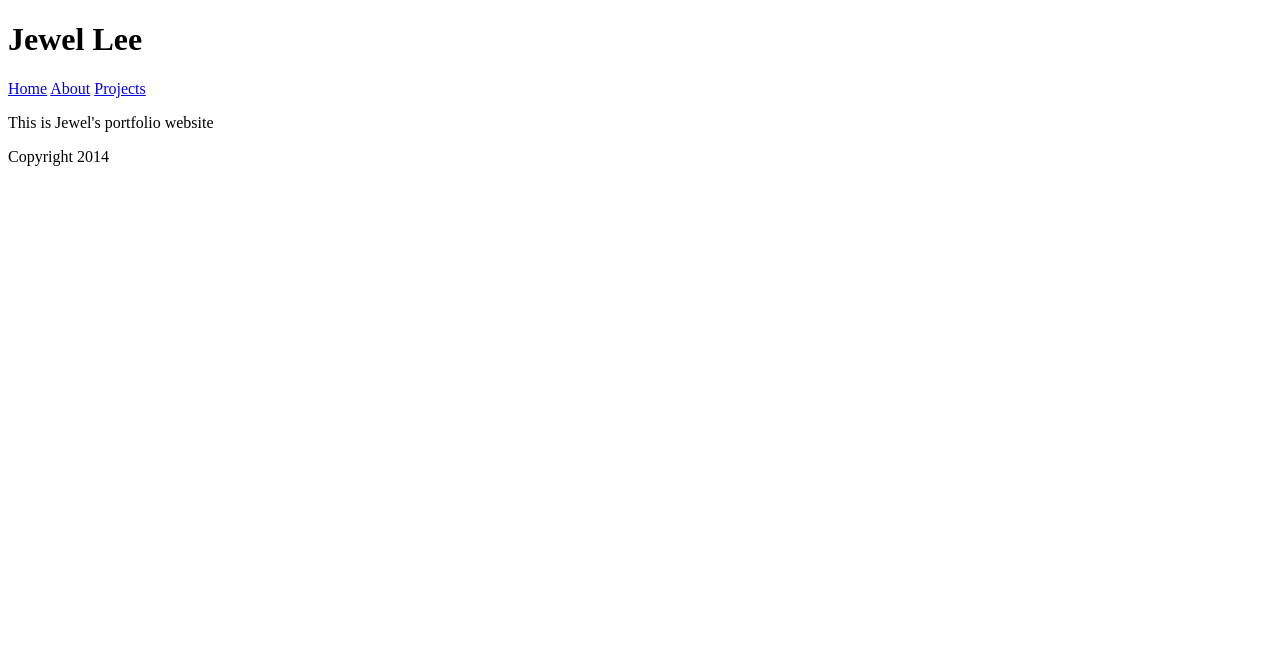
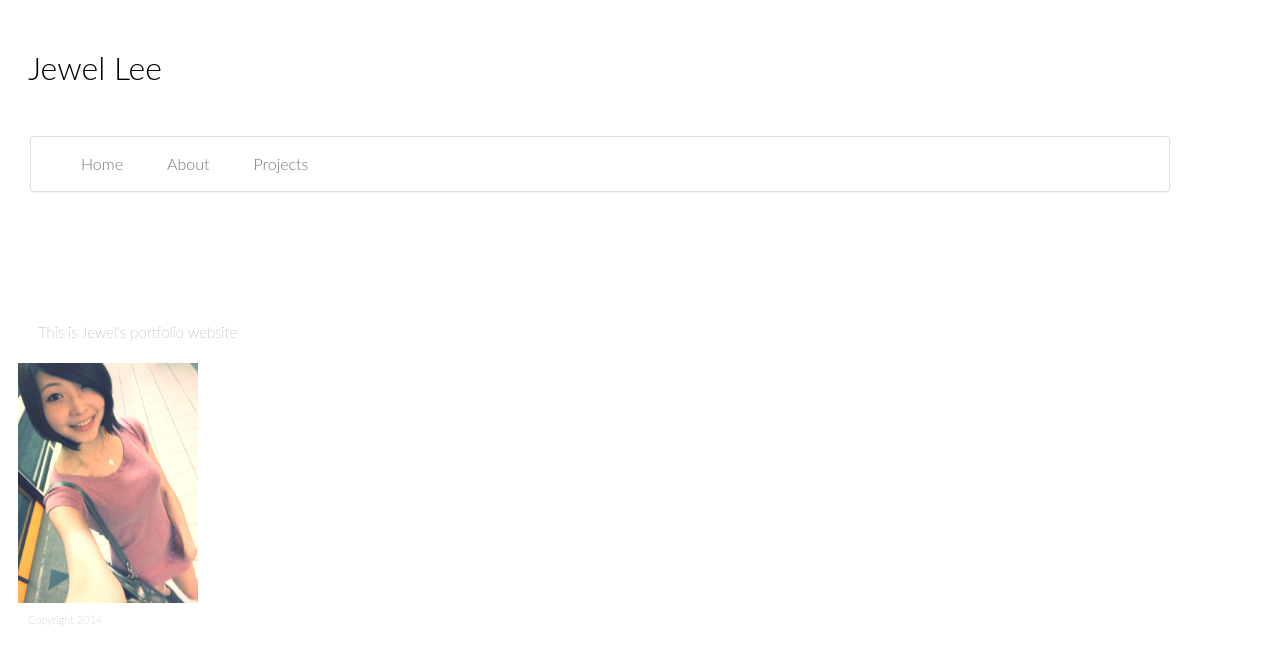
Before and after one commit to JewelYLee/portfolio, a plain HTML site: page index.html in a window 1280 px wide. Drawn offline with Linux system fonts and the light colour scheme.

Commit message:
add stylesheet

```diff
--- a/index.html
+++ b/index.html
@@ -3,28 +3,29 @@
 <head>
     <meta charst="utf-8">
     <title>Jewel Lee - Portfolio Website</title>
+    <link rel="stylesheet" type="text/css" href="styles/first-stylesheet.css"/>
 </head>
 <body>
     <header>
         <!-- logo, site name, main nav-->
         <h1>Jewel Lee</h1>
+
         <nav>
-            <a href="index.html">Home</a>
-            <a href="about.html">About</a>
-            <a href="porjects.html">Projects</a>
+            <ul>
+                <li><a href="index.html">Home</a></li>
+                <li><a href="about.html">About</a></li>
+                <li><a href="projects.html">Projects</a></li>
+            </ul>
         </nav>
     </header>
     <article>
         <!-- headline, article, img-->
-
+        <p>This is Jewel's portfolio website</p>
+        <a href="index.html"><img class="pic" src='jewel.JPG' alt='Jewel'/></a>
     </article>
-    <aside>
-        <!-- author blurb, img, related links-->
-        <p>This is Jewel's portfolio website</p>
-    </aside>
     <footer>
         <!-- copyright info, contact info-->
-        <p>Copyright <date>2014</date></p>
+        <h6>Copyright <date>2014</date></h6>
     </footer>
 
 </body>
--- /dev/null
+++ b/styles/first-stylesheet.css
@@ -0,0 +1,74 @@
+/* CSS file for Jewel's portfolio website*/
+html {background:#ffffff}
+/* Profile Pic */
+img.pic {
+	height:240px;
+	margin:0;
+	float:left;
+	border:0;
+    opacity:0.85;
+    }
+/* navbar */
+nav {
+	background-color: #fff;
+	border: 1px solid #dedede;
+	border-radius: 4px;
+	box-shadow: 0 2px 2px -1px rgba(0, 0, 0, 0.055);
+	color: #888;
+	display: block;
+	margin: 8px 22px 8px 22px;
+	width: 90%;
+}
+a {
+    font-family:'Lato', sans-serif;
+    font-weight: 300;
+    line-height: 140%;
+	margin:10px;
+	padding:0;
+}
+    a:link { color: #777777; text-decoration: none }
+    a:visited { color: #777777; text-decoration: none }
+    a:hover { color: #BA1027; text-decoration: none }
+    a:active { color: #777777; text-decoration: none }
+/* list inside navbar*/
+  ul li {
+	display: inline;
+	position: relative;
+	margin:0 20px 0 0;
+	cursor: pointer;
+  }
+
+/* main content*/
+article {
+	width:100%;
+	height:200px;
+	padding:10px;
+	margin:100px auto 100px auto;
+	float:center;
+    }
+h1 {
+	color: black;
+	font-family: 'Lato', sans-serif;
+	font-weight: 300;
+	line-height: 300%;
+	margin:20px;
+	padding:0;
+	float:up;
+    }
+p {
+	color: #555555;
+	font-family: 'Lato', sans-serif;
+	font-size:15px;
+	font-weight: 100;
+	line-height: 140%;
+	margin:20px;
+	padding:0;
+    }
+footer h6 {
+	color:#777777;
+	font-size:11px;
+	font-family:'Lato', sans-serif;
+	font-weight:100;
+	line-height:140%;
+	margin:20px;
+  }
```
Also changed, not shown: about.html (+1 -0 lines), projects.html (added, +34 -0 lines), jewel.JPG (added), 2 other files.
